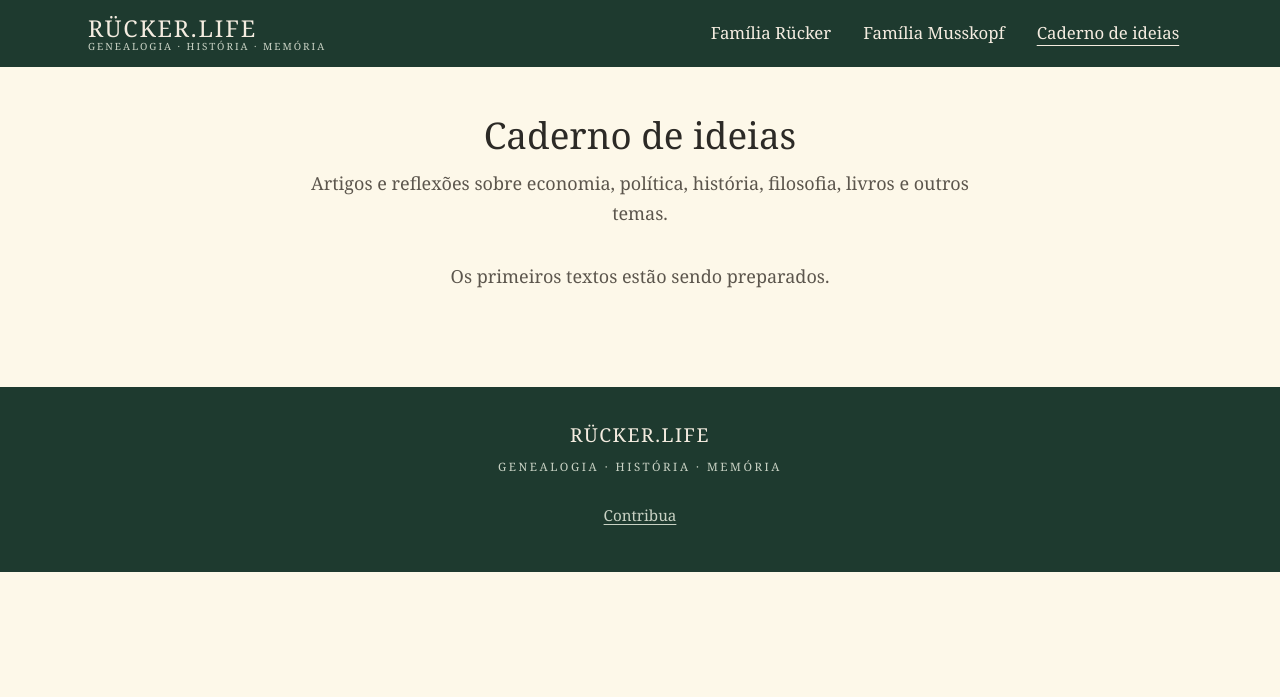
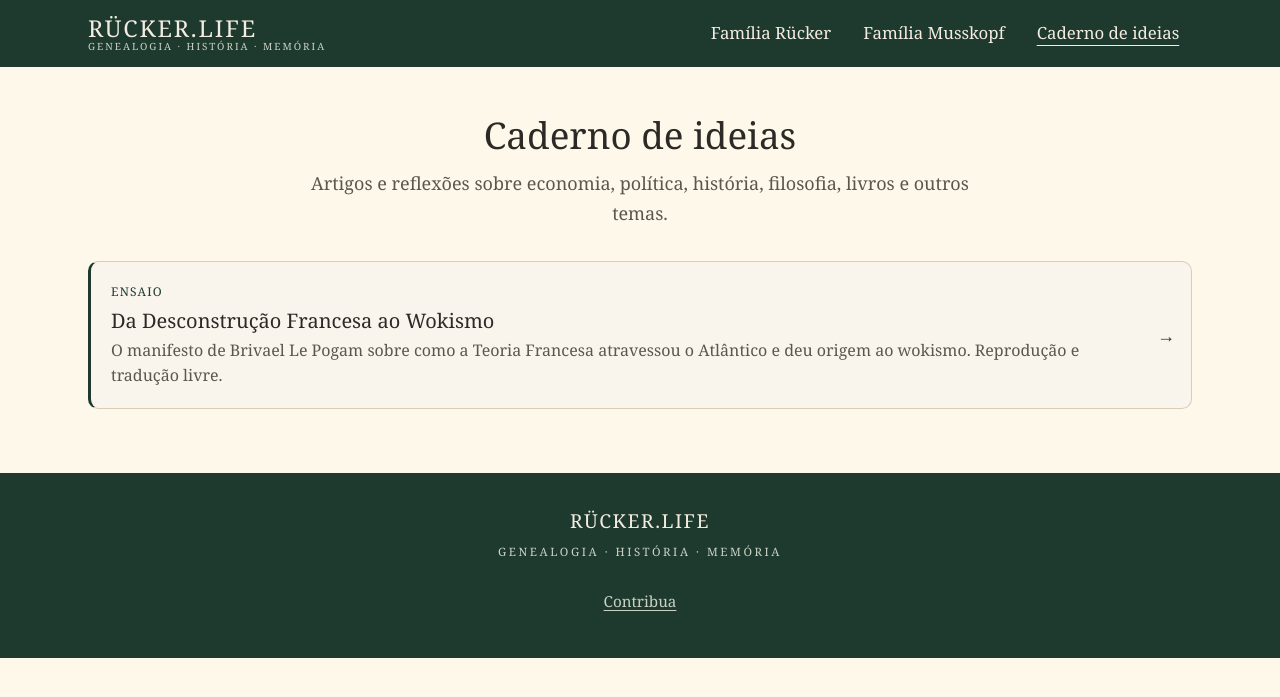
Before and after one commit to frucker-muss/frucker-muss.github.io, a Jekyll site: the page built from caderno.html, in a window 1280 px wide. Shown: the top 697 px of the page. Built offline with Jekyll 4.4.1, drawn with Linux system fonts in a browser that asks for light colours.

Commit message:
feat: o Caderno de ideias ganha o primeiro texto
Reprodução e tradução livre do manifesto de Brivael Le Pogam sobre a Teoria
Francesa e o wokismo, publicado na rede X em 15/05/2026.

A seção já existia e estava vazia. Entra com o padrão editorial para texto de
terceiro: nota de abertura assinada, em painel próprio antes do texto, e
crédito discreto no fim — autor, perfil de origem, data, e a ressalva de que a
tradução e a nota são do site, não do autor.

Página solta em caderno/, layout cronica, CSS local prefixado .ens-. Este site
não tem _posts e não usa categories nem tags.

Co-Authored-By: Claude Opus 5 <noreply@anthropic.com>
Claude-Session: https://claude.ai/code/session_01RJ1kTTgq9GYyem7A4CaSAt

```diff
--- a/caderno.html
+++ b/caderno.html
@@ -15,4 +15,9 @@ acento: verde-profundo
   As crônicas sobre familiares NÃO entram aqui — ficam na página da família.
 {%- endcomment %}
 
-<p class="texto-intro">Os primeiros textos estão sendo preparados.</p>
+{% include cartao-artigo.html
+   url="/caderno/da-desconstrucao-francesa-ao-wokismo.html"
+   titulo="Da Desconstrução Francesa ao Wokismo"
+   resumo="O manifesto de Brivael Le Pogam sobre como a Teoria Francesa atravessou o Atlântico e deu origem ao wokismo. Reprodução e tradução livre."
+   selo="Ensaio"
+   acento="verde-profundo" %}
```
Also changed, not shown: AGENTS.md (+11 -0 lines), caderno/da-desconstrucao-francesa-ao-wokismo.html (added, +56 -0 lines).
